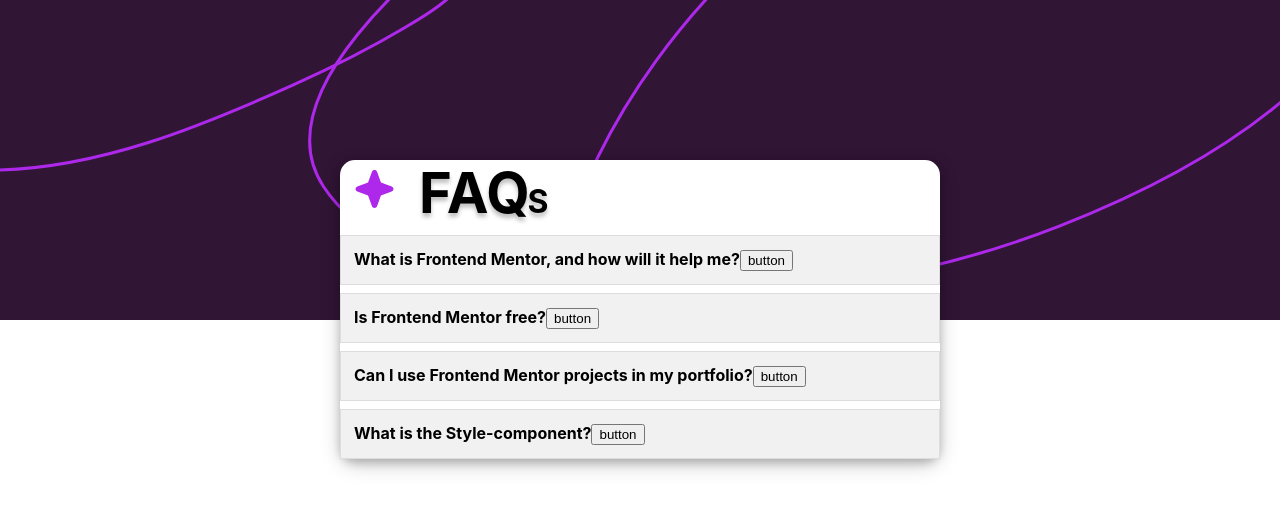
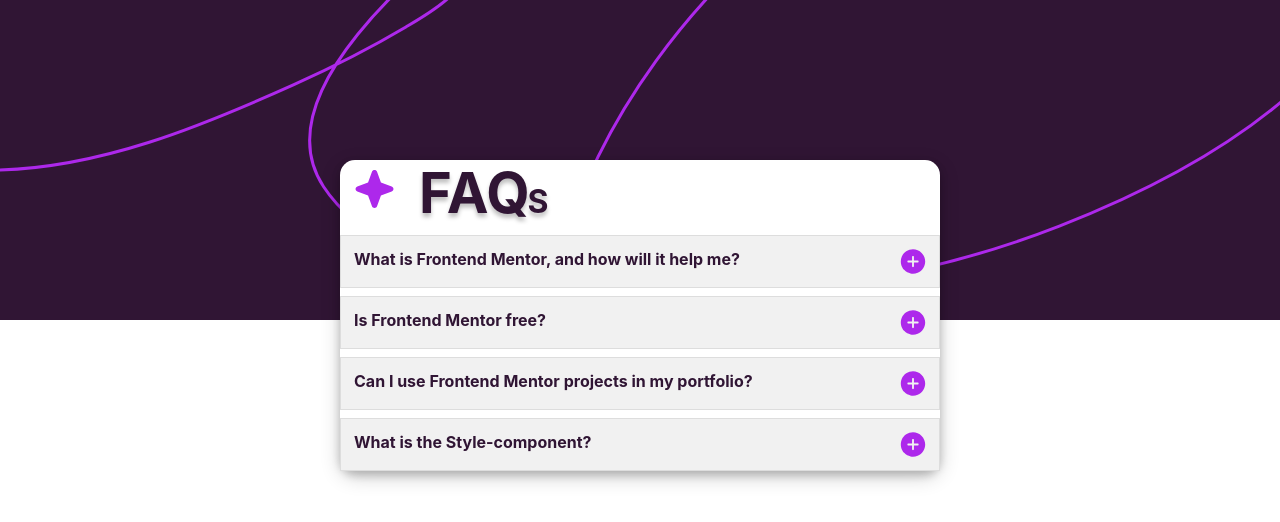
Before and after one commit to PiriyaLapa/faq-accordion, a React (Create React App) app: page / in a window 1280 px wide. Shown: the top 522 px of the page. Built offline with nearby package versions, Linux system fonts and the light colour scheme.

Commit message:
add button circle

```diff
--- a/src/components/AccordionCard.tsx
+++ b/src/components/AccordionCard.tsx
@@ -2,19 +2,15 @@
 import styled from "styled-components";
 import { FAQItem } from "../data/FAQData";
 import VectorHeader from "./VectorHeader";
+import ButtonCircle from "./ButtonCircle";
 
 export const AccordionContainer = styled.div`
   width: 600px;
   /* height: 565px; */
-  height:auto;
+  height: auto;
   margin: 0 auto;
   position: relative;
   top: -160px;
-  /* position: absolute;
-  top: 60%;
-  left: 50%; */
-  /* transform: translate(-50%, -50%); */
-
   background-color: white;
   border-radius: 15px;
   box-shadow: 0 4px 8px 0 rgba(0, 0, 0, 0.2), 0 6px 20px 0 rgba(0, 0, 0, 0.19);
@@ -26,15 +22,19 @@
 `;
 
 const AccordionHeader = styled.div`
+  color: #301534;
   padding: 13px;
   background-color: #f1f1f1;
   font-weight: bold;
   cursor: pointer;
+  display:flex;
+  justify-content:space-between;
 `;
 const AccordionContent = styled.div<{ $isOpen: boolean }>`
   padding: 10px;
   display: ${({ $isOpen }: { $isOpen: boolean }) =>
     $isOpen ? "block" : "none"};
+  color: #8b6990;
 `;
 
 const PanelContainer = styled.div`
@@ -54,15 +54,16 @@
 `;
 
 const PanelHeader = styled.div`
-  :nth-child(1){
-    margin:5px 25px 5px 15px;
-    font-size:2rem;
-  }
-  span{
-    position:relative;
-    left:-10%;
+  color: #301534;
+  :nth-child(1) {
+    margin: 5px 25px 5px 15px;
+    font-size: 2rem;
   }
 
+  span {
+    position: relative;
+    left: -10%;
+  }
 `;
 
 interface AccordionProps {
@@ -101,7 +102,7 @@
             <AccordionItem key={index}>
               <AccordionHeader onClick={() => this.toggleAccordion(index)}>
                 {item.question}
-                <button type="submit">button</button>
+                <ButtonCircle />
               </AccordionHeader>
               <AccordionContent $isOpen={openIndex === index}>
                 {item.answer}
--- /dev/null
+++ b/src/components/ButtonCircle.tsx
@@ -0,0 +1,20 @@
+import { Component, ReactNode } from "react";
+
+export default class ButtonCircle extends Component {
+  render(): ReactNode {
+    return (
+      <svg
+        width="26"
+        height="25"
+        viewBox="0 0 26 25"
+        fill="none"
+        xmlns="http://www.w3.org/2000/svg"
+      >
+        <path
+          d="M13 0.3125C10.5895 0.3125 8.23322 1.02728 6.22899 2.36646C4.22477 3.70564 2.66267 5.60907 1.74022 7.83604C0.817781 10.063 0.576428 12.5135 1.04668 14.8777C1.51694 17.2418 2.67769 19.4134 4.38214 21.1179C6.08659 22.8223 8.2582 23.9831 10.6223 24.4533C12.9865 24.9236 15.437 24.6822 17.664 23.7598C19.8909 22.8373 21.7944 21.2752 23.1335 19.271C24.4727 17.2668 25.1875 14.9105 25.1875 12.5C25.1835 9.26891 23.8981 6.17131 21.6134 3.88659C19.3287 1.60186 16.2311 0.316531 13 0.3125ZM17.6875 13.4375H13.9375V17.1875C13.9375 17.4361 13.8387 17.6746 13.6629 17.8504C13.4871 18.0262 13.2486 18.125 13 18.125C12.7514 18.125 12.5129 18.0262 12.3371 17.8504C12.1613 17.6746 12.0625 17.4361 12.0625 17.1875V13.4375H8.3125C8.06386 13.4375 7.82541 13.3387 7.64959 13.1629C7.47378 12.9871 7.375 12.7486 7.375 12.5C7.375 12.2514 7.47378 12.0129 7.64959 11.8371C7.82541 11.6613 8.06386 11.5625 8.3125 11.5625H12.0625V7.8125C12.0625 7.56386 12.1613 7.3254 12.3371 7.14959C12.5129 6.97377 12.7514 6.875 13 6.875C13.2486 6.875 13.4871 6.97377 13.6629 7.14959C13.8387 7.3254 13.9375 7.56386 13.9375 7.8125V11.5625H17.6875C17.9361 11.5625 18.1746 11.6613 18.3504 11.8371C18.5262 12.0129 18.625 12.2514 18.625 12.5C18.625 12.7486 18.5262 12.9871 18.3504 13.1629C18.1746 13.3387 17.9361 13.4375 17.6875 13.4375Z"
+          fill="#AD28EB"
+        />
+      </svg>
+    );
+  }
+}
```
